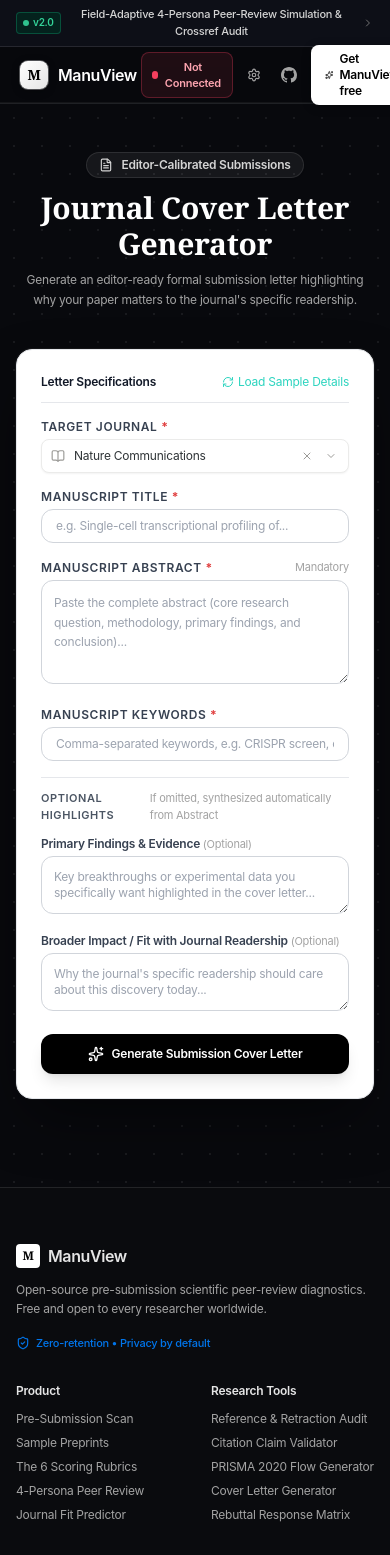
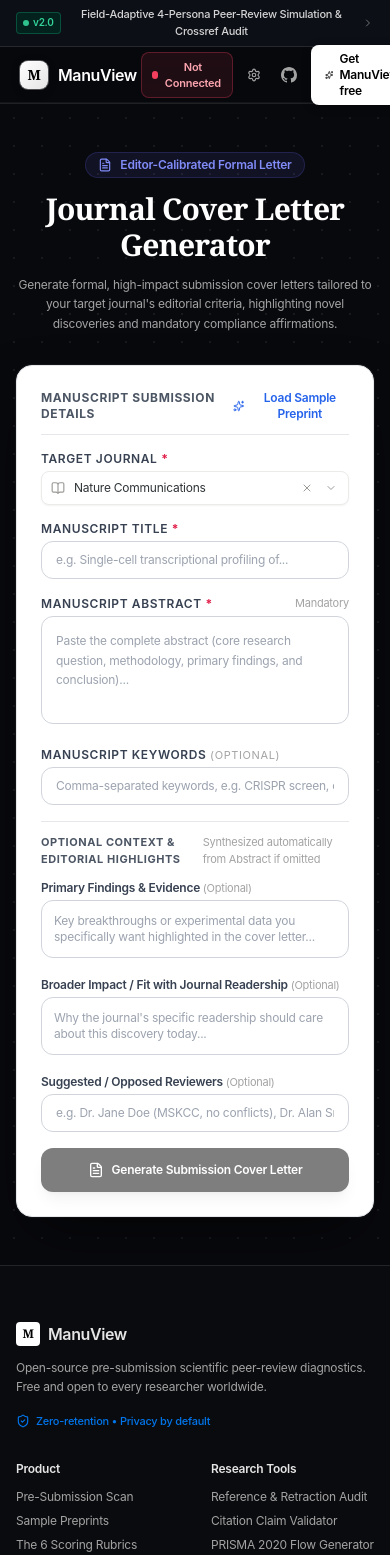
Before and after one commit to khatiwada-bishal/manuview, a Next.js app: page /tools/cover-letter in a window 390 px wide. Shown: the top 1555 px of the page. Built offline with nearby package versions, Linux system fonts and the light colour scheme; no server answers.

Commit message:
feat(tools): achieve 100% parity for Feature 8 Cover Letter Generator

```diff
--- a/src/app/api/tools/cover-letter/route.ts
+++ b/src/app/api/tools/cover-letter/route.ts
@@ -14,9 +14,9 @@
       providerConfig
     } = await req.json();
 
-    if (!title?.trim() || !targetJournal?.trim() || !abstract?.trim() || !keywords?.trim()) {
+    if (!title?.trim() || !targetJournal?.trim() || !abstract?.trim()) {
       return NextResponse.json(
-        { error: "Target Journal, Manuscript Title, Abstract, and Keywords are all required." },
+        { error: "Target Journal, Manuscript Title, and Abstract are required." },
         { status: 400 }
       );
     }
@@ -29,7 +29,7 @@
 - Abstract:
 ${abstract}
 
-- Keywords: ${keywords}
+- Keywords: ${keywords?.trim() || "Synthesize key thematic keywords directly from the Abstract."}
 
 ADDITIONAL CONTEXT (IF PROVIDED):
 - Primary Findings & Evidence: ${mainFindings?.trim() || "Synthesize the primary findings, experimental models, and quantitative evidence directly from the Abstract."}
--- a/src/app/tools/cover-letter/page.tsx
+++ b/src/app/tools/cover-letter/page.tsx
@@ -1,7 +1,17 @@
 "use client";
 
 import React, { useState } from "react";
-import { FileText, Copy, Check, Sparkles, RefreshCw, AlertCircle, Download } from "lucide-react";
+import {
+  FileText,
+  Copy,
+  Check,
+  Sparkles,
+  RefreshCw,
+  AlertCircle,
+  Download,
+  FileCode,
+  BookOpen,
+} from "lucide-react";
 import JournalCombobox from "@/components/JournalCombobox";
 
 export default function CoverLetterPage() {
@@ -13,14 +23,16 @@
   const [broadSignificance, setBroadSignificance] = useState("");
   const [suggestedReviewers, setSuggestedReviewers] = useState("");
   const [loading, setLoading] = useState(false);
-  const [letter, setLetter] = useState("");
+  const [letter, setLetter] = useState<string | null>(null);
   const [copied, setCopied] = useState(false);
   const [error, setError] = useState<string | null>(null);
 
   const handleSample = () => {
     setTitle("Single-cell transcriptional profiling of DLL3 activation in neuroendocrine lung carcinoma");
     setTargetJournal("Nature Communications");
-    setAbstract("Small cell lung cancer (SCLC) exhibits rapid recurrence and therapy resistance. Delta-like ligand 3 (DLL3) is an established cell-surface target for antibody-drug conjugates and T-cell engagers. However, the precise cis-regulatory mechanisms controlling DLL3 transcription remain uncharacterized. Here, we perform marker-based CRISPR-Cas9 screens and identify the transcription factor POU2F1 as a primary driver of DLL3 expression. We demonstrate that POU2F1 directly binds the DLL3 distal enhancer element to drive chemoresistance in clinical isolates. Knockdown of POU2F1 caused significant downregulation of DLL3 mRNA across 8 patient-derived organoid lines. Our findings provide a mechanistic framework for DLL3 regulation and suggest POU2F1 as a candidate predictive biomarker for clinical stratification.");
+    setAbstract(
+      "Small cell lung cancer (SCLC) exhibits rapid recurrence and therapy resistance. Delta-like ligand 3 (DLL3) is an established cell-surface target for antibody-drug conjugates and T-cell engagers. However, the precise cis-regulatory mechanisms controlling DLL3 transcription remain uncharacterized. Here, we perform marker-based CRISPR-Cas9 screens and identify the transcription factor POU2F1 as a primary driver of DLL3 expression. We demonstrate that POU2F1 directly binds the DLL3 distal enhancer element to drive chemoresistance in clinical isolates. Knockdown of POU2F1 caused significant downregulation of DLL3 mRNA across 8 patient-derived organoid lines. Our findings provide a mechanistic framework for DLL3 regulation and suggest POU2F1 as a candidate predictive biomarker for clinical stratification."
+    );
     setKeywords("small cell lung cancer, DLL3, POU2F1, CRISPR-Cas9 screen, transcriptional regulation, organoids, chemoresistance");
     setMainFindings("Nominated transcription factor POU2F1 as the primary upstream regulator of DLL3 through genome-wide CRISPR knockout screens across 8 patient-derived organoid lines.");
     setBroadSignificance("Identifies the missing transcriptional mechanism behind DLL3 expression in small cell lung cancer and offers a biomarker to stratify patient response to T-cell engager therapies.");
@@ -42,13 +54,10 @@
       setError("Please provide the Manuscript Abstract.");
       return;
     }
-    if (!keywords.trim()) {
-      setError("Please provide at least 2-3 Keywords.");
-      return;
-    }
 
     setLoading(true);
     setError(null);
+    setLetter(null);
 
     try {
       const savedConfig = localStorage.getItem("manuview_provider_config");
@@ -68,7 +77,7 @@
       });
 
       const data = await res.json();
-      if (!res.ok) throw new Error(data.error);
+      if (!res.ok) throw new Error(data.error || "Failed to generate cover letter.");
       setLetter(data.letter);
     } catch (err: any) {
       setError(err.message || "Failed to generate cover letter.");
@@ -78,36 +87,94 @@
   };
 
   const handleCopy = () => {
+    if (!letter) return;
     navigator.clipboard.writeText(letter);
     setCopied(true);
-    setTimeout(() => setCopied(false), 1500);
+    setTimeout(() => setCopied(false), 2000);
+  };
+
+  const handleDownloadTxt = () => {
+    if (!letter) return;
+    const blob = new Blob([letter], { type: "text/plain;charset=utf-8" });
+    const url = URL.createObjectURL(blob);
+    const a = document.createElement("a");
+    a.href = url;
+    a.download = `Cover_Letter_${targetJournal.replace(/[^a-zA-Z0-9_-]/g, "_")}.txt`;
+    a.click();
+    URL.revokeObjectURL(url);
+  };
+
+  const handleExportLatex = () => {
+    if (!letter) return;
+    const escapedJournal = targetJournal.replace(/[#$%&_~^]/g, "\\$0");
+    const escapedTitle = title.replace(/[#$%&_~^]/g, "\\$0");
+    const formattedBody = letter
+      .split("\n\n")
+      .map((para) => para.trim())
+      .filter(Boolean)
+      .map((para) => para.replace(/[#$%&_~^]/g, "\\$0"))
+      .join("\n\n\\vspace{0.8em}\n\n");
+
+    const tex = `% ==============================================================================
+% ManuView Academic Journal Submission Cover Letter
+% Target Journal: ${escapedJournal}
+% Manuscript: ${escapedTitle}
+% Generated: ${new Date().toISOString()}
+% ==============================================================================
+\\documentclass[11pt,a4paper]{article}
+\\usepackage[utf8]{inputenc}
+\\usepackage[margin=1in]{geometry}
+\\usepackage{hyperref}
+\\usepackage{parskip}
+
+\\begin{document}
+\\pagestyle{empty}
+
+${formattedBody}
+
+\\end{document}`;
+
+    const blob = new Blob([tex], { type: "application/x-latex;charset=utf-8" });
+    const url = URL.createObjectURL(blob);
+    const a = document.createElement("a");
+    a.href = url;
+    a.download = `Cover_Letter_${targetJournal.replace(/[^a-zA-Z0-9_-]/g, "_")}.tex`;
+    document.body.appendChild(a);
+    a.click();
+    document.body.removeChild(a);
+    setTimeout(() => URL.revokeObjectURL(url), 1000);
   };
 
   return (
     <div className="min-h-screen bg-[#08090D] text-white py-12 aura-bg-gradient aura-grid-pattern">
-      <div className="mx-auto max-w-5xl px-4 sm:px-6 lg:px-8">
-        <div className="mb-10 text-center max-w-2xl mx-auto">
-          <div className="inline-flex items-center gap-2 px-3 py-1 rounded-full text-xs font-semibold bg-white/[0.06] text-neutral-300 border border-white/10 shadow-sm mb-3">
+      <div className="mx-auto max-w-5xl px-4 sm:px-6 lg:px-8 space-y-8">
+        {/* Header */}
+        <div className="mb-8 text-center max-w-2xl mx-auto space-y-3">
+          <div className="inline-flex items-center gap-2 px-3 py-1 rounded-full text-xs font-semibold bg-indigo-500/10 text-indigo-400 border border-indigo-500/20 shadow-xs">
             <FileText className="w-3.5 h-3.5" />
-            Editor-Calibrated Submissions
+            <span>Editor-Calibrated Formal Letter</span>
           </div>
-          <h1 className="text-3xl font-serif font-bold text-white mb-2">
+          <h1 className="text-3xl sm:text-4xl font-serif font-bold text-white tracking-tight">
             Journal Cover Letter Generator
           </h1>
           <p className="text-neutral-400 text-xs sm:text-sm leading-relaxed">
-            Generate an editor-ready formal submission letter highlighting why your paper matters to the journal&apos;s specific readership.
+            Generate formal, high-impact submission cover letters tailored to your target journal&apos;s editorial criteria, highlighting novel discoveries and mandatory compliance affirmations.
           </p>
         </div>
 
-        <div className="aura-paper-sheet rounded-2xl p-6 sm:p-8 shadow-2xl mb-10 text-[#111827]">
+        {/* Input Form Card */}
+        <div className="aura-paper-sheet rounded-2xl p-6 sm:p-8 shadow-2xl text-[#111827]">
           <div className="flex items-center justify-between border-b border-[#E5E7EB] pb-3 mb-4">
-            <span className="text-xs font-semibold text-[#111827]">Letter Specifications</span>
+            <span className="text-xs font-bold uppercase tracking-wider text-[#4B5563]">
+              Manuscript Submission Details
+            </span>
             <button
               type="button"
               onClick={handleSample}
-              className="text-xs text-teal-400 hover:underline flex items-center gap-1"
+              className="text-xs font-semibold text-blue-600 hover:text-blue-700 hover:underline flex items-center gap-1.5 cursor-pointer"
             >
-              <RefreshCw className="w-3 h-3" /> Load Sample Details
+              <Sparkles className="w-3.5 h-3.5" />
+              <span>Load Sample Preprint</span>
             </button>
           </div>
 
@@ -115,25 +182,25 @@
             <div className="grid grid-cols-1 sm:grid-cols-2 gap-4">
               <div>
                 <label className="block text-xs font-semibold uppercase tracking-wider text-[#374151] mb-1">
-                  Target Journal <span className="text-[#E03E3E] font-bold text-xs">*</span>
+                  Target Journal <span className="text-rose-600 font-bold">*</span>
                 </label>
                 <JournalCombobox
                   value={targetJournal}
                   onChange={(val) => setTargetJournal(val)}
-                  placeholder="e.g. Nature Communications, Cell"
+                  placeholder="Select or type target journal..."
                 />
               </div>
 
               <div>
                 <label className="block text-xs font-semibold uppercase tracking-wider text-[#374151] mb-1">
-                  Manuscript Title <span className="text-[#E03E3E] font-bold text-xs">*</span>
+                  Manuscript Title <span className="text-rose-600 font-bold">*</span>
                 </label>
                 <input
                   type="text"
                   value={title}
                   onChange={(e) => setTitle(e.target.value)}
                   placeholder="e.g. Single-cell transcriptional profiling of..."
-                  className="w-full px-3.5 py-2 rounded-xl bg-white border border-[#D1D5DB] text-xs text-[#111827] focus:outline-none focus:ring-2 focus:ring-blue-500/20 focus:border-teal-500"
+                  className="w-full px-3.5 py-2.5 rounded-xl bg-white border border-[#D1D5DB] text-xs sm:text-sm text-[#111827] focus:outline-none focus:ring-2 focus:ring-indigo-500/20 focus:border-indigo-500"
                 />
               </div>
             </div>
@@ -141,7 +208,7 @@
             <div>
               <div className="flex items-center justify-between mb-1">
                 <label className="block text-xs font-semibold uppercase tracking-wider text-[#374151]">
-                  Manuscript Abstract <span className="text-[#E03E3E] font-bold text-xs">*</span>
+                  Manuscript Abstract <span className="text-rose-600 font-bold">*</span>
                 </label>
                 <span className="text-[11px] text-neutral-400">
                   {abstract.trim() ? `${abstract.trim().split(/\s+/).length} words` : "Mandatory"}
@@ -152,31 +219,31 @@
                 value={abstract}
                 onChange={(e) => setAbstract(e.target.value)}
                 placeholder="Paste the complete abstract (core research question, methodology, primary findings, and conclusion)..."
-                className="w-full p-3 rounded-xl bg-white border border-[#D1D5DB] text-xs text-[#111827] focus:outline-none focus:ring-2 focus:ring-blue-500/20 focus:border-teal-500 leading-relaxed"
+                className="w-full p-3.5 rounded-xl bg-white border border-[#D1D5DB] text-xs sm:text-sm text-[#111827] focus:outline-none focus:ring-2 focus:ring-indigo-500/20 focus:border-indigo-500 leading-relaxed resize-none font-sans"
               />
             </div>
 
             <div>
               <label className="block text-xs font-semibold uppercase tracking-wider text-[#374151] mb-1">
-                Manuscript Keywords <span className="text-[#E03E3E] font-bold text-xs">*</span>
+                Manuscript Keywords <span className="text-neutral-400 font-normal text-[11px]">(Optional)</span>
               </label>
               <input
                 type="text"
                 value={keywords}
                 onChange={(e) => setKeywords(e.target.value)}
                 placeholder="Comma-separated keywords, e.g. CRISPR screen, organoids, chemoresistance, oncology"
-                className="w-full px-3.5 py-2 rounded-xl bg-white border border-[#D1D5DB] text-xs text-[#111827] focus:outline-none focus:ring-2 focus:ring-blue-500/20 focus:border-teal-500"
+                className="w-full px-3.5 py-2.5 rounded-xl bg-white border border-[#D1D5DB] text-xs sm:text-sm text-[#111827] focus:outline-none focus:ring-2 focus:ring-indigo-500/20 focus:border-indigo-500"
               />
             </div>
 
             {/* Optional Section */}
             <div className="pt-3 border-t border-[#E5E7EB] space-y-3">
               <div className="flex items-center justify-between">
-                <span className="text-[11px] font-semibold text-[#4B5563] uppercase tracking-wider">
-                  Optional Highlights
+                <span className="text-[11px] font-bold text-[#4B5563] uppercase tracking-wider">
+                  Optional Context &amp; Editorial Highlights
                 </span>
                 <span className="text-[11px] text-neutral-400">
-                  If omitted, synthesized automatically from Abstract
+                  Synthesized automatically from Abstract if omitted
                 </span>
               </div>
 
@@ -189,7 +256,7 @@
                   value={mainFindings}
                   onChange={(e) => setMainFindings(e.target.value)}
                   placeholder="Key breakthroughs or experimental data you specifically want highlighted in the cover letter..."
-                  className="w-full p-3 rounded-xl bg-white border border-[#D1D5DB] text-xs text-[#111827] focus:outline-none focus:ring-2 focus:ring-blue-500/20 focus:border-teal-500"
+                  className="w-full p-3 rounded-xl bg-white border border-[#D1D5DB] text-xs text-[#111827] focus:outline-none focus:ring-2 focus:ring-indigo-500/20 focus:border-indigo-500 resize-none"
                 />
               </div>
 
@@ -202,31 +269,44 @@
                   value={broadSignificance}
                   onChange={(e) => setBroadSignificance(e.target.value)}
                   placeholder="Why the journal's specific readership should care about this discovery today..."
-                  className="w-full p-3 rounded-xl bg-white border border-[#D1D5DB] text-xs text-[#111827] focus:outline-none focus:ring-2 focus:ring-blue-500/20 focus:border-teal-500"
+                  className="w-full p-3 rounded-xl bg-white border border-[#D1D5DB] text-xs text-[#111827] focus:outline-none focus:ring-2 focus:ring-indigo-500/20 focus:border-indigo-500 resize-none"
+                />
+              </div>
+
+              <div>
+                <label className="block text-xs font-semibold text-[#374151] mb-1">
+                  Suggested / Opposed Reviewers <span className="text-neutral-400 font-normal text-[11px]">(Optional)</span>
+                </label>
+                <input
+                  type="text"
+                  value={suggestedReviewers}
+                  onChange={(e) => setSuggestedReviewers(e.target.value)}
+                  placeholder="e.g. Dr. Jane Doe (MSKCC, no conflicts), Dr. Alan Smith (Francis Crick)"
+                  className="w-full px-3.5 py-2.5 rounded-xl bg-white border border-[#D1D5DB] text-xs text-[#111827] focus:outline-none focus:ring-2 focus:ring-indigo-500/20 focus:border-indigo-500"
                 />
               </div>
             </div>
 
             {error && (
-              <div className="p-3 rounded-xl bg-rose-950/40 border border-rose-800/60 text-rose-300 text-xs flex items-center gap-2">
-                <AlertCircle className="w-4 h-4 flex-shrink-0" />
-                <span>{error}</span>
+              <div className="p-3.5 rounded-xl bg-rose-50 border border-rose-200 text-rose-700 text-xs flex items-center gap-2">
+                <AlertCircle className="w-4 h-4 shrink-0 text-rose-600" />
+                <span className="font-medium">{error}</span>
               </div>
             )}
 
             <button
               type="submit"
-              disabled={loading}
-              className="w-full py-3 rounded-xl bg-black hover:bg-neutral-800 disabled:opacity-50 text-white font-semibold text-xs shadow-lg transition flex items-center justify-center gap-2 cursor-pointer"
+              disabled={loading || !title.trim() || !targetJournal.trim() || !abstract.trim()}
+              className="w-full py-3.5 rounded-xl bg-black hover:bg-neutral-900 disabled:opacity-50 text-white font-semibold text-xs shadow-lg transition flex items-center justify-center gap-2 cursor-pointer"
             >
               {loading ? (
                 <>
                   <RefreshCw className="w-4 h-4 animate-spin" />
-                  <span>Drafting Editor-Grade Letter...</span>
+                  <span>Calibrating with Editorial Standards...</span>
                 </>
               ) : (
                 <>
-                  <Sparkles className="w-4 h-4" />
+                  <FileText className="w-4 h-4" />
                   <span>Generate Submission Cover Letter</span>
                 </>
               )}
@@ -234,26 +314,27 @@
           </form>
         </div>
 
+        {/* Output Section */}
         {letter && (
-          <div className="rounded-2xl bg-[#0F121C] border border-white/10 p-6 space-y-4 shadow-xl">
+          <div className="rounded-2xl bg-[#0F1117] border border-white/10 p-6 space-y-4 shadow-xl animate-in fade-in duration-300">
             <div className="flex flex-col sm:flex-row sm:items-center justify-between gap-3 border-b border-white/10 pb-3">
               <div>
-                <span className="text-sm font-semibold text-white">Generated Submission Cover Letter</span>
-                <p className="text-xs text-neutral-400 mt-0.5">Addressed to the Senior Editor of {targetJournal}</p>
+                <div className="flex items-center gap-2">
+                  <span className="text-sm font-bold text-white">Generated Submission Cover Letter</span>
+                  <span className="px-2 py-0.5 rounded-full text-[10px] font-bold bg-indigo-500/20 text-indigo-300 border border-indigo-500/30">
+                    {letter.split(/\s+/).length} words
+                  </span>
+                </div>
+                <p className="text-xs text-neutral-400 mt-0.5">
+                  Addressed to the Senior Editor-in-Chief of {targetJournal}
+                </p>
               </div>
+
               <div className="flex items-center gap-2">
                 <button
                   type="button"
-                  onClick={() => {
-                    const blob = new Blob([letter], { type: "text/plain;charset=utf-8" });
-                    const url = URL.createObjectURL(blob);
-                    const a = document.createElement("a");
-                    a.href = url;
-                    a.download = `Cover_Letter_${targetJournal.replace(/[^a-zA-Z0-9_-]/g, "_")}.txt`;
-                    a.click();
-                    URL.revokeObjectURL(url);
-                  }}
-                  className="flex items-center gap-1.5 px-3 py-1.5 rounded-lg bg-white/10 hover:bg-white/20 text-xs text-white transition cursor-pointer"
+                  onClick={handleDownloadTxt}
+                  className="flex items-center gap-1.5 px-3 py-1.5 rounded-xl bg-white/10 hover:bg-white/15 text-xs font-semibold text-white border border-white/10 transition cursor-pointer"
                   title="Download plain text file"
                 >
                   <Download className="w-3.5 h-3.5" />
@@ -261,8 +342,17 @@
                 </button>
                 <button
                   type="button"
+                  onClick={handleExportLatex}
+                  className="flex items-center gap-1.5 px-3 py-1.5 rounded-xl bg-purple-600/20 hover:bg-purple-600/30 text-xs font-semibold text-purple-300 border border-purple-500/30 transition cursor-pointer shadow-xs"
+                  title="Export compile-ready LaTeX document"
+                >
+                  <FileCode className="w-3.5 h-3.5 text-purple-400" />
+                  <span>Export LaTeX (.tex)</span>
+                </button>
+                <button
+                  type="button"
                   onClick={handleCopy}
-                  className="flex items-center gap-1.5 px-3 py-1.5 rounded-lg bg-white text-black hover:bg-neutral-200 text-xs font-semibold transition cursor-pointer shadow-xs"
+                  className="flex items-center gap-1.5 px-3.5 py-1.5 rounded-xl bg-white text-black hover:bg-neutral-200 text-xs font-semibold transition cursor-pointer shadow-xs"
                 >
                   {copied ? <Check className="w-3.5 h-3.5 text-emerald-600" /> : <Copy className="w-3.5 h-3.5" />}
                   <span>{copied ? "Copied!" : "Copy Letter"}</span>
@@ -270,7 +360,7 @@
               </div>
             </div>
 
-            <div className="p-8 rounded-xl bg-white border border-[#E5E7EB] text-xs sm:text-sm text-[#1E293B] whitespace-pre-wrap font-serif leading-relaxed shadow-sm">
+            <div className="p-8 sm:p-10 rounded-xl bg-white border border-[#E5E7EB] text-xs sm:text-sm text-[#1E293B] whitespace-pre-wrap font-serif leading-relaxed shadow-sm">
               {letter}
             </div>
           </div>
```
